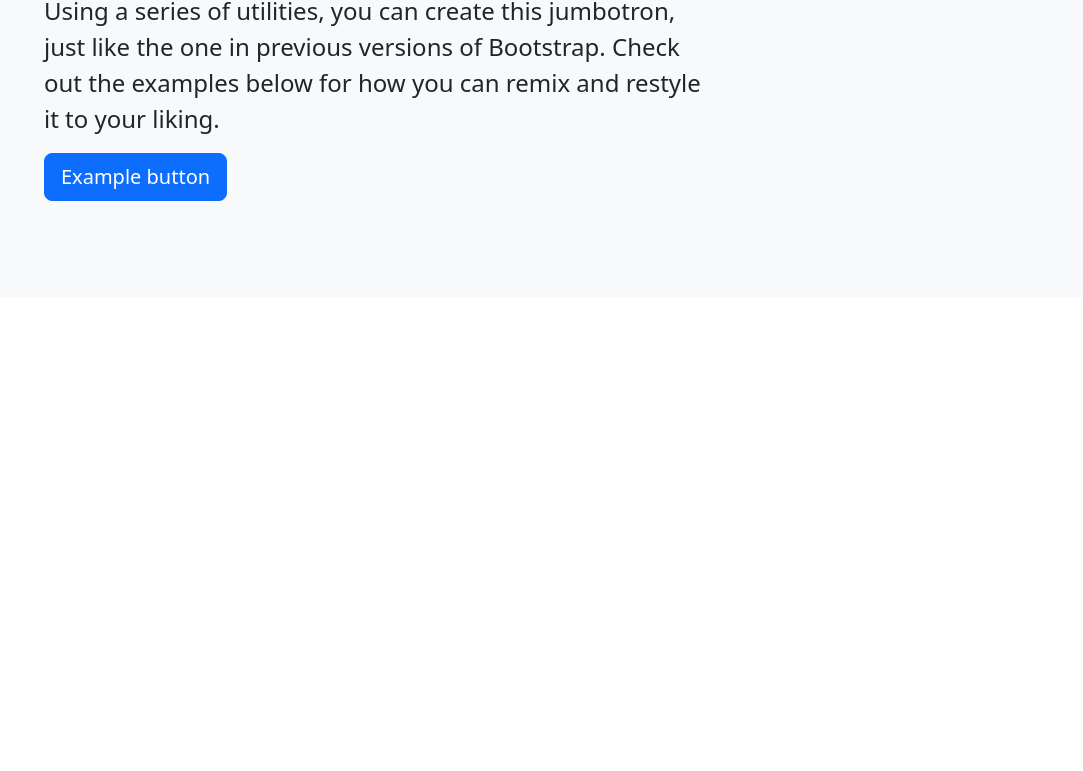
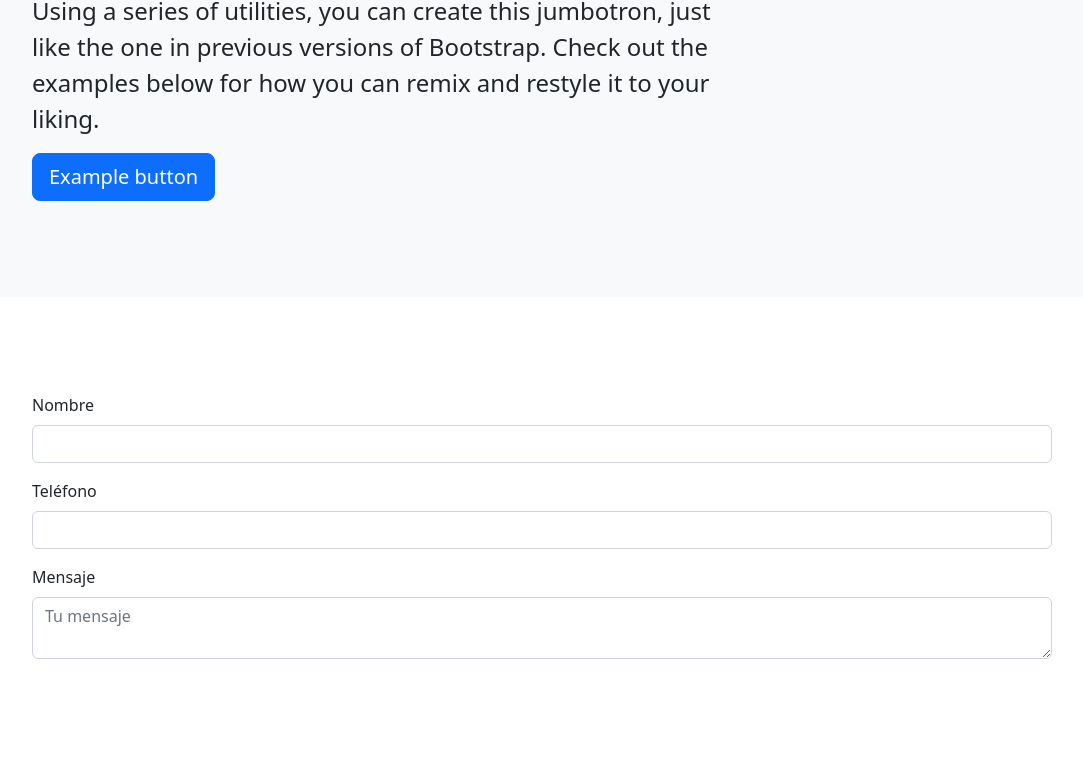
Before and after one commit to carlos0318/Open-Bootcamp, a plain HTML site: page HTMLyCSS/12-Bootstrap-elementos/index.html in a window 1280 px wide. Shown: the part 217-988 px from the top of the page, without its empty margins (98-1181 px from the left). Before the commit the page ends 800 px from the top, so only its background shows below. Drawn offline with nearby package versions, Linux system fonts and the light colour scheme.

Commit message:
style: formulario

```diff
--- a/HTMLyCSS/12-Bootstrap-elementos/index.html
+++ b/HTMLyCSS/12-Bootstrap-elementos/index.html
@@ -16,26 +16,73 @@
   </head>
   <body>
     <div class="container pt-5">
-      <section class="bg-light p-5 rounded-3">
+      <section class="bg-light p-5 rounded-3 row">
         <div class="container-fluid py-5">
-            <h1 class=" display-5 fw-bold">Custom jumbotron</h1>
-            <p class="col-md-8 fs-4">Using a series of utilities, you can create this jumbotron, just like the one in previous versions of Bootstrap. Check out the examples below for how you can remix and restyle it to your liking.</p>
-            <button type="button" class="btn btn-primary btn-lg" data-bs-toggle="modal" data-bs-target="#modal">Example button</button>
+          <h1 class="display-5 fw-bold">Custom jumbotron</h1>
+          <p class="col-md-8 fs-4">
+            Using a series of utilities, you can create this jumbotron, just
+            like the one in previous versions of Bootstrap. Check out the
+            examples below for how you can remix and restyle it to your liking.
+          </p>
+          <button
+            type="button"
+            class="btn btn-primary btn-lg"
+            data-bs-toggle="modal"
+            data-bs-target="#modal"
+          >
+            Example button
+          </button>
         </div>
-          <div class="modal fade" id="modal" tabindex="-1" aria-labelledby="modal" aria-hidden="true">
+        <div
+          class="modal fade"
+          id="modal"
+          tabindex="-1"
+          aria-labelledby="modal"
+          aria-hidden="true"
+        >
           <div class="modal-dialog">
             <div class="modal-content">
               <h4 class="modal-header">Este es el header</h4>
               <div class="modal-body">Este es el body</div>
               <div class="modal-footer">
-                  <button class="btn btn-outline-secondary" data-bs-dismiss="modal">Cerrar</button>
+                <button
+                  class="btn btn-outline-secondary"
+                  data-bs-dismiss="modal"
+                >
+                  Cerrar
+                </button>
                 <button class="btn btn-primary">Aceptar</button>
               </div>
             </div>
           </div>
         </div>
       </section>
-      <section></section>
+      <section class="my-5 row p-5">
+        <form action="">
+          <div class="mb-3">
+            <label for="name" class="form-label">Nombre</label>
+            <input type="text" name="name" id="name" class="form-control" />
+          </div>
+          <div class="mb-3">
+            <label for="telefono" class="form-label" >Teléfono</label>
+            <input
+              type="number"
+              name="telefono"
+              id="telefono"
+              class="form-control"
+            />
+          </div>
+          <div class="mb-3">
+            <label for="mensaje" class="form-label" >Mensaje</label>
+            <textarea
+              id="mensaje"
+              type="text"
+              class="form-control"
+              placeholder="Tu mensaje"
+            ></textarea>
+          </div>
+        </form>
+      </section>
       <section></section>
     </div>
   </body>
```
Lines whose indentation alone changed are shown as unchanged.
